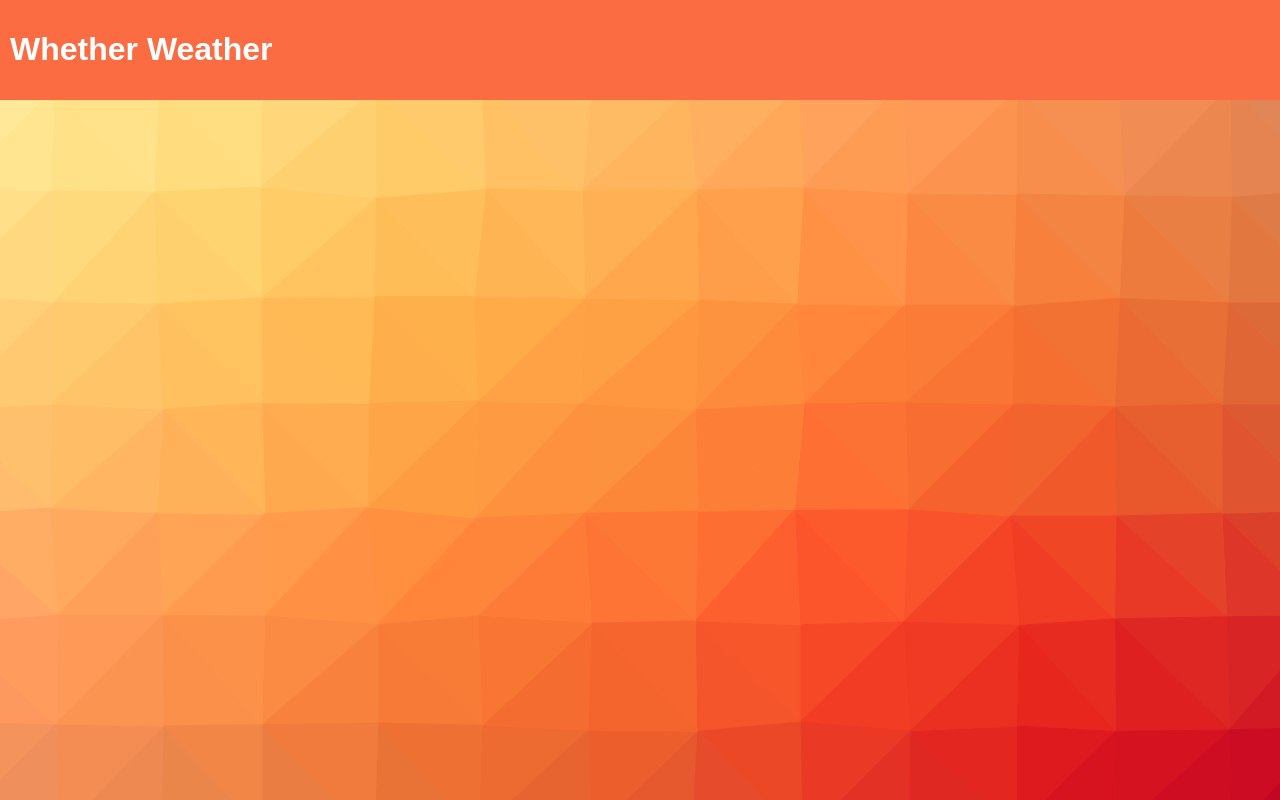
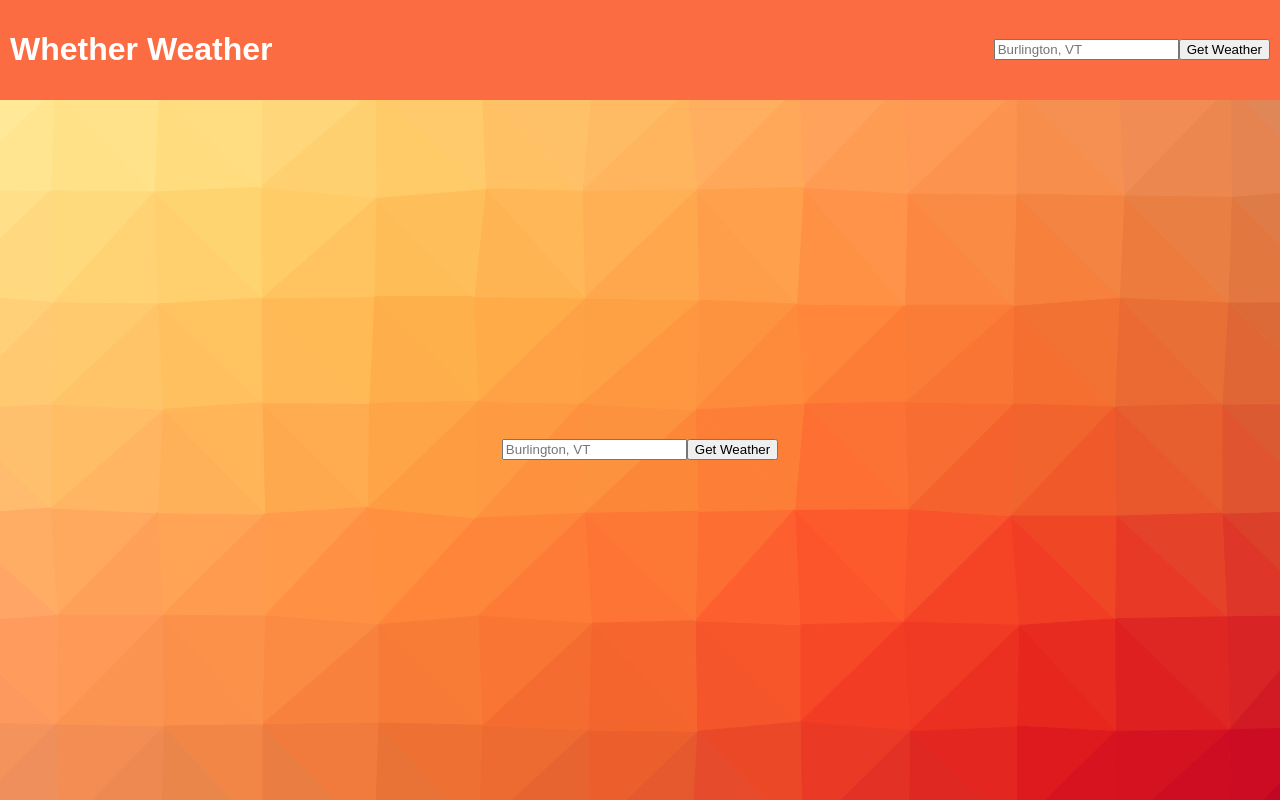
Before and after one commit to uelski/react-weather, a React (Create React App) app: page / in a window 1280 px wide. Built offline with nearby package versions, Linux system fonts and the light colour scheme.

Commit message:
basic styling of Input component

```diff
--- a/src/App.css
+++ b/src/App.css
@@ -2,7 +2,12 @@
   background-color: rgba(252,90,44,.89);
   color: white;
   padding: 10px;
+  display: flex;
+  justify-content: space-between;
+  align-items: center;
 }
+
+
 
 .page-container {
   height: 700px;
--- a/src/App.js
+++ b/src/App.js
@@ -2,13 +2,18 @@ import React, { Component } from 'react';
 import './App.css';
 import Header from './components/Header';
 import Page from './components/Page';
+import Input from './components/Input';
 
 class App extends Component {
   render() {
     return (
       <div>
-        <Header text="Whether Weather" />
-        <Page />
+        <Header text="Whether Weather">
+          <Input />
+        </Header>
+        <Page>
+          <Input />
+        </Page>
       </div>
     )
   }
--- a/src/components/Header.js
+++ b/src/components/Header.js
@@ -5,9 +5,8 @@ class Header extends Component {
 	render () {
 		return (
 			<div className="header-container">
-				<div className="row">
-					<h1>{this.props.text}</h1>
-				</div>
+				<h1>{this.props.text}</h1>
+				{this.props.children}
 			</div>
 		)
 	}
--- /dev/null
+++ b/src/components/Input.js
@@ -0,0 +1,22 @@
+import React, { Component } from 'react';
+import PropTypes from 'prop-types'
+
+class Input extends Component {
+	constructor(props) {
+		super(props);
+
+		this.state = {
+			place: ''
+		}
+	}
+	render () {
+		return (
+			<form>
+				<input placeholder='Burlington, VT' />
+				<button>Get Weather</button>
+			</form>
+		)
+	}
+}
+
+module.exports = Input;
--- a/src/components/Page.js
+++ b/src/components/Page.js
@@ -5,6 +5,7 @@ class Page extends Component {
 		return (
 			<div className="page-container">
 				<div>
+					{this.props.children}
 				</div>
 			</div>
 		)
```
